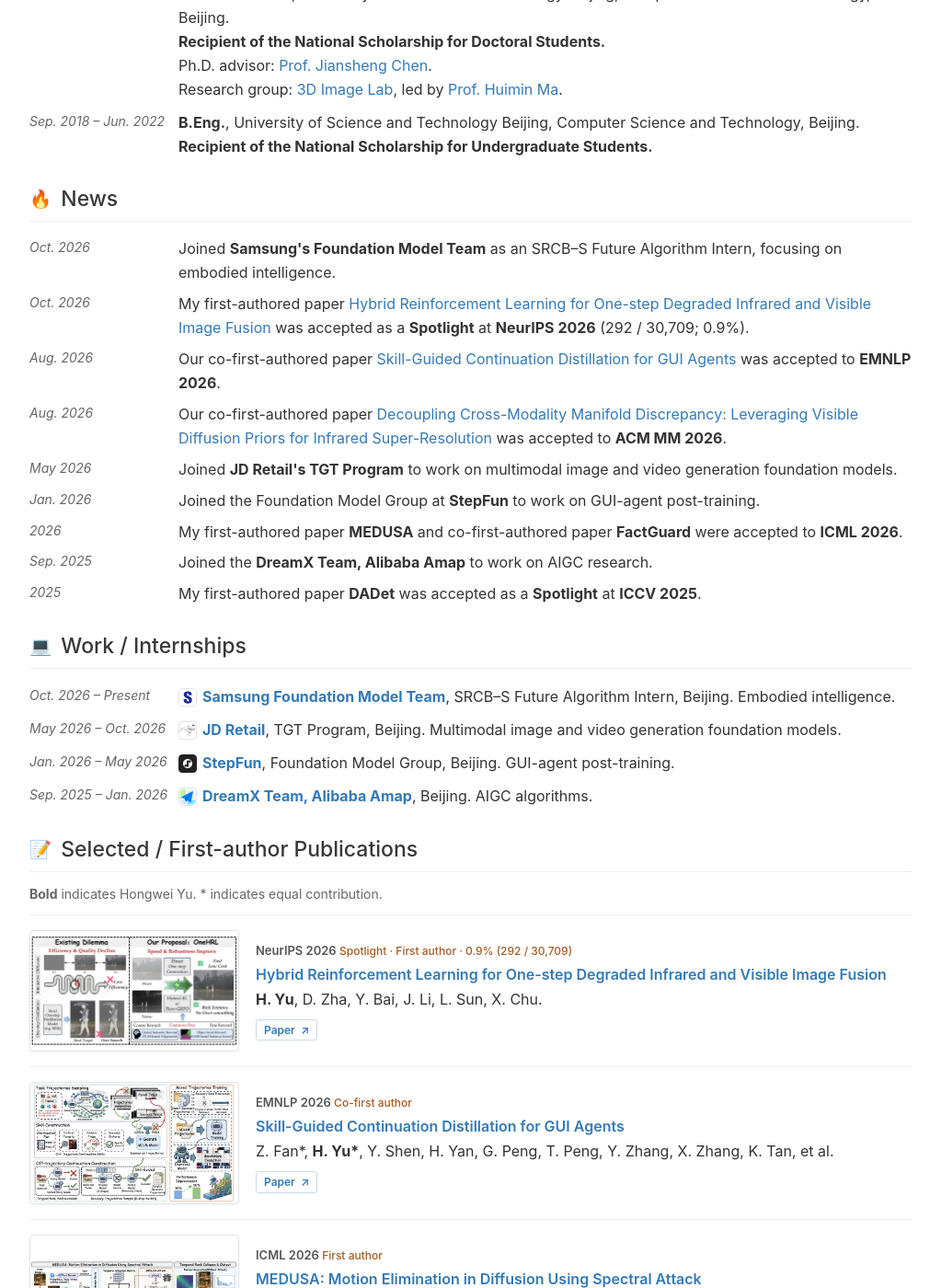
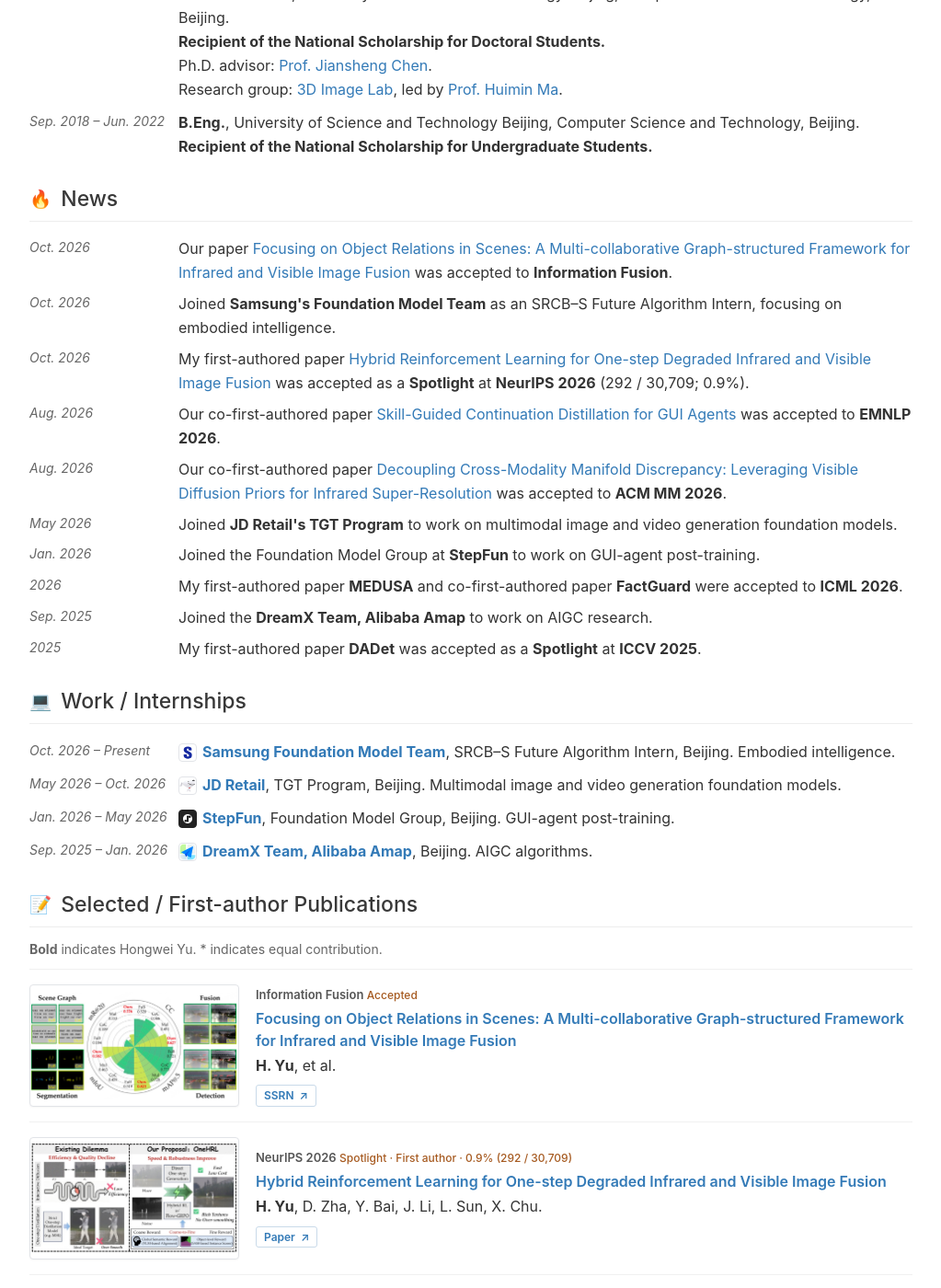
Before and after one commit to yuhongwei22/yuhongwei22.github.io, a Jekyll site: the page built from _pages/en.md, in a window 1280 px wide and 1400 px high, scrolled down 528 px. Shown: the whole window at 92% size, without its empty margins (128-1151 px from the left). Built offline with Jekyll 4.4.1, drawn with Linux system fonts in a browser that asks for light colours; a style sheet for code colours, icons or effects is not loaded.

Commit message:
Add Information Fusion accepted paper

```diff
--- a/_pages/en.md
+++ b/_pages/en.md
@@ -33,6 +33,7 @@ redirect_from:
 <section class="academic-section" id="news">
   <h2><span class="academic-heading-icon" aria-hidden="true">🔥</span> News</h2>
   <ul class="academic-list academic-list--news">
+    <li><time>Oct. 2026</time><span>Our paper <a href="https://papers.ssrn.com/sol3/papers.cfm?abstract_id=6819075">Focusing on Object Relations in Scenes: A Multi-collaborative Graph-structured Framework for Infrared and Visible Image Fusion</a> was accepted to <strong>Information Fusion</strong>.</span></li>
     <li><time>Oct. 2026</time><span>Joined <strong>Samsung's Foundation Model Team</strong> as an SRCB–S Future Algorithm Intern, focusing on embodied intelligence.</span></li>
     <li><time>Oct. 2026</time><span>My first-authored paper <a href="https://neurips.cc/virtual/2026/poster/148710">Hybrid Reinforcement Learning for One-step Degraded Infrared and Visible Image Fusion</a> was accepted as a <strong>Spotlight</strong> at <strong>NeurIPS 2026</strong> (292 / 30,709; 0.9%).</span></li>
     <li><time>Aug. 2026</time><span>Our co-first-authored paper <a href="https://arxiv.org/abs/2606.18890">Skill-Guided Continuation Distillation for GUI Agents</a> was accepted to <strong>EMNLP 2026</strong>.</span></li>
@@ -60,6 +61,15 @@ redirect_from:
   <p class="academic-note"><strong>Bold</strong> indicates Hongwei Yu. * indicates equal contribution.</p>
 
   <div class="academic-publications">
+    <article class="academic-paper">
+      <a class="academic-paper__figure" href="https://papers.ssrn.com/sol3/papers.cfm?abstract_id=6819075"><img src="{{ site.baseurl }}/images/papers/multi-collaborative-graph-fusion.jpg" alt="Focusing on Object Relations in Scenes: A Multi-collaborative Graph-structured Framework for Infrared and Visible Image Fusion" loading="lazy" decoding="async"></a>
+      <div class="academic-paper__content">
+        <p class="academic-venue">Information Fusion <span>Accepted</span></p>
+        <p><a href="https://papers.ssrn.com/sol3/papers.cfm?abstract_id=6819075">Focusing on Object Relations in Scenes: A Multi-collaborative Graph-structured Framework for Infrared and Visible Image Fusion</a></p>
+        <p><strong>H. Yu</strong>, et al.</p>
+        <p class="academic-paper__actions"><a href="https://papers.ssrn.com/sol3/papers.cfm?abstract_id=6819075">SSRN <span>↗</span></a></p>
+      </div>
+    </article>
     <article class="academic-paper">
       <a class="academic-paper__figure" href="https://neurips.cc/virtual/2026/poster/148710"><img src="{{ site.baseurl }}/images/papers/onehrl.jpg" alt="Hybrid Reinforcement Learning for One-step Degraded Infrared and Visible Image Fusion" loading="lazy" decoding="async"></a>
       <div class="academic-paper__content">
```
Also changed, not shown: _pages/about.md (+10 -0 lines), images/papers/multi-collaborative-graph-fusion.jpg (added).
